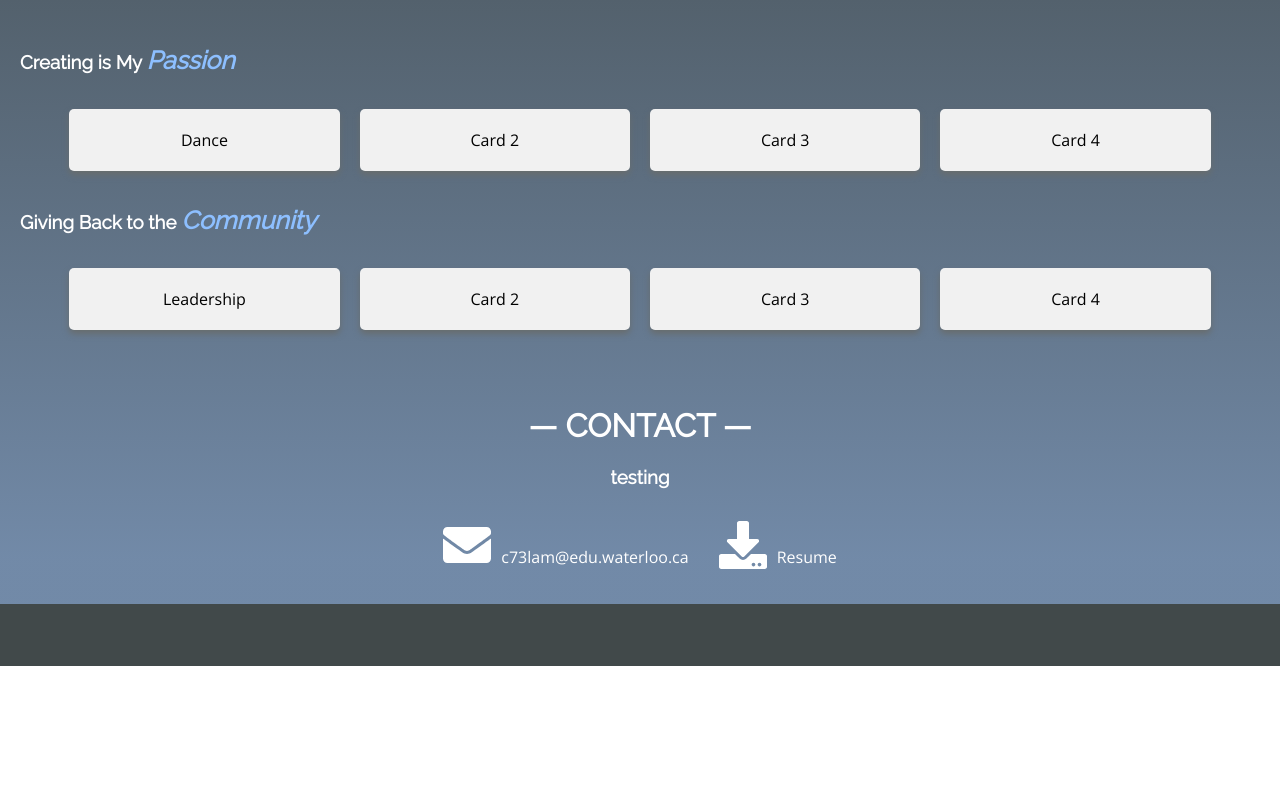
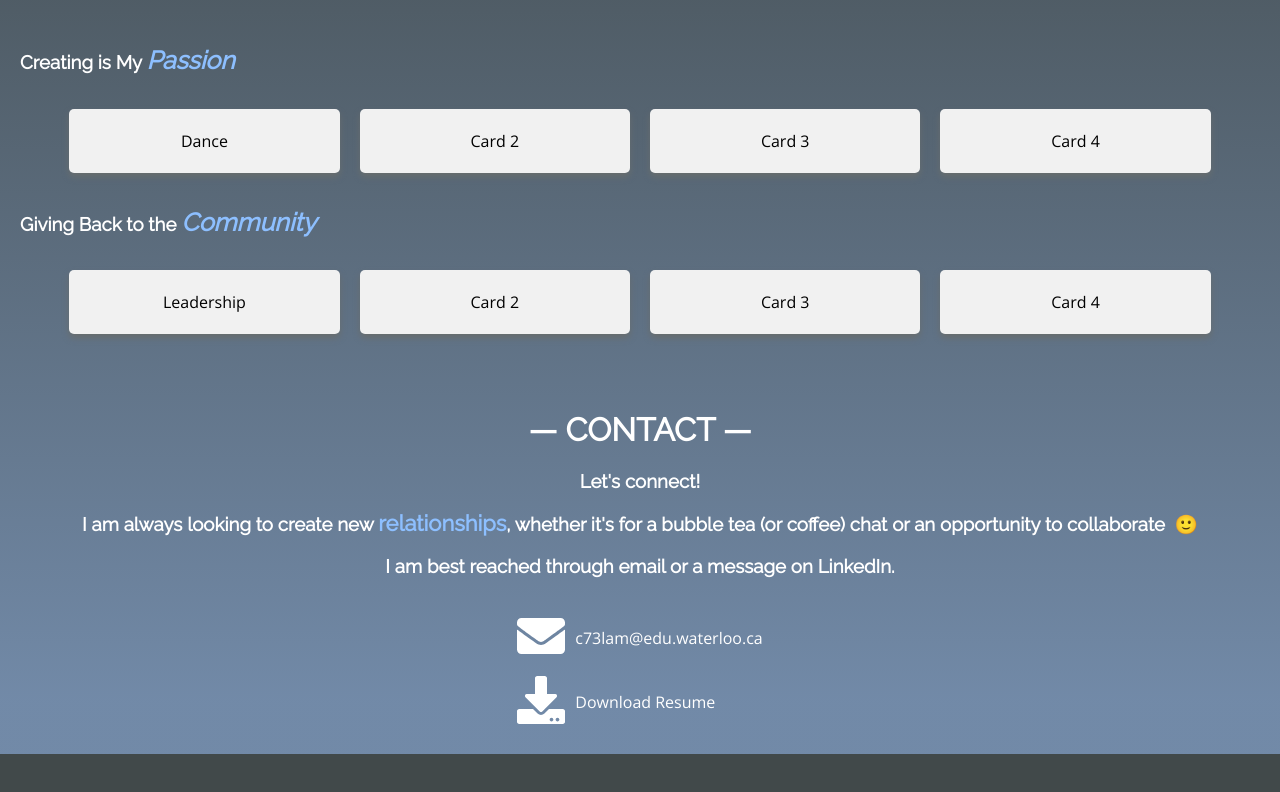
Before and after one commit to c73lam8797/Personal_Website, a React (Create React App) app in the folder mywebsite/: page /about in a window 1280 px wide. Shown: the part 1222-2014 px from the top of the page. Before the commit the page ends 1888 px from the top, so only its background shows below. Built offline with nearby package versions, Linux system fonts and the light colour scheme.

Commit message:
added to contact section

```diff
--- a/mywebsite/src/AboutMe.js
+++ b/mywebsite/src/AboutMe.js
@@ -19,7 +19,7 @@ export default function AboutMe() {
                     >
                 </img>
                 <p>
-                    Insert Something Here
+                    Hi! My name is Charmaine and I am a Biomedical Engineering student from the University of Waterloo.
                 </p>
             </div>
         </div>
--- a/mywebsite/src/Contact.js
+++ b/mywebsite/src/Contact.js
@@ -35,19 +35,20 @@ export default function Contact () {
             <div className="placeholder"></div>
 
             <h1 id="title">— CONTACT —</h1>
-            <h3 id="subtitle">testing</h3>
+            <h3 class="subtitle">Let's connect!</h3>
+            <h3 class="subtitle">I am always looking to create new <h3 className="color">relationships</h3>, whether it's for a bubble tea (or coffee) chat or an opportunity to collaborate <span role="img" aria-label="smile">{'\u00A0'}🙂</span></h3>
+            <h3 class="subtitle">I am best reached through email or a message on LinkedIn.</h3>
 
             <div className="contact_info">
-                <div id="contact_info">
-                    <p>
-                        <FontAwesomeIcon style={{marginRight: "10px"}} icon = {faEnvelope} size="3x" />
-                        c73lam@edu.waterloo.ca</p>
-
-                    <p>
-                        <a href={pdf} target="_blank" rel="noopener noreferrer">
-                            <FontAwesomeIcon id="icon" style={{marginRight: "10px", color: "white"}} icon = {faDownload} size="3x" />
-                        </a>
-                        Resume</p>
+                <div id="info">
+                    <p id="email">
+                    <FontAwesomeIcon style={{marginRight: "10px", marginBottom:"-10px"}} icon = {faEnvelope} size="3x" />
+                    c73lam@edu.waterloo.ca</p>
+                    <p id="resume">
+                    <a href={pdf} target="_blank" rel="noopener noreferrer">
+                        <FontAwesomeIcon id="icon" style={{marginRight: "10px", marginBottom:"-10px", color: "white"}} icon = {faDownload} size="3x" />
+                    </a>
+                    Download Resume</p>
                 </div>
             </div>
         </div>
--- a/mywebsite/src/aboutme.css
+++ b/mywebsite/src/aboutme.css
@@ -10,9 +10,9 @@ img {
     display: block;
 }
 
-p {
+/* p {
     display: inline-block;
-}
+} */
 
 h1 {
     margin-top: 0px;
@@ -32,5 +32,6 @@ h1 {
     img {
         width: 100%;
         margin-right: 0px;
+        margin-bottom: 20px;
     }
 }
--- a/mywebsite/src/contact.css
+++ b/mywebsite/src/contact.css
@@ -11,19 +11,38 @@
 .contact_info {
     width: 100%;
     display: inline-block;
+    /* text-align: center; */
     text-align: center;
 }
 
-#contact_info {
+#info {
     vertical-align: middle;
+    position: relative;
+    display: inline-block;
+    /* left: 50%; */
 }
 
-p {
-    margin: 15px;
+p #email, #resume{
+    margin: 0px;
+    float: left;
+    clear: both;
+    margin-bottom: 20px;
+    margin-top: 10px;
+    vertical-align: center;
 }
 
-#subtitle {
+.color {
+    color: #8dbfff;
+    display: inline;
+    margin: 0px;
+}
+
+/* FontAwesomeIcon {
+    vertical-align: bottom;
+} */
+
+.subtitle {
     font-family: 'Raleway', sans-serif;
     justify-content: center;
-    display: flex;
+    text-align: center;
 }
--- a/mywebsite/src/header_footer.css
+++ b/mywebsite/src/header_footer.css
@@ -3,10 +3,6 @@
   z-index: 1;
   position: relative;
 }
-
-/* .NavBar {
-  display: inline-block;
-} */
 
 .NavBar li {
   float: left;
```
